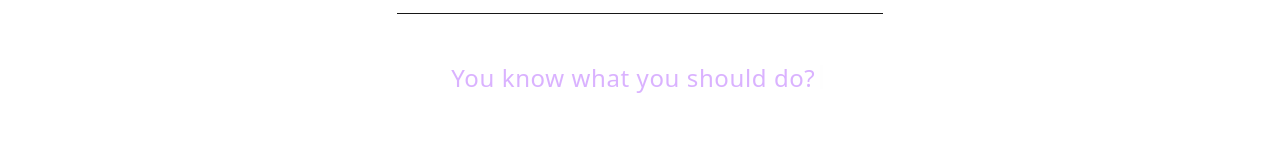
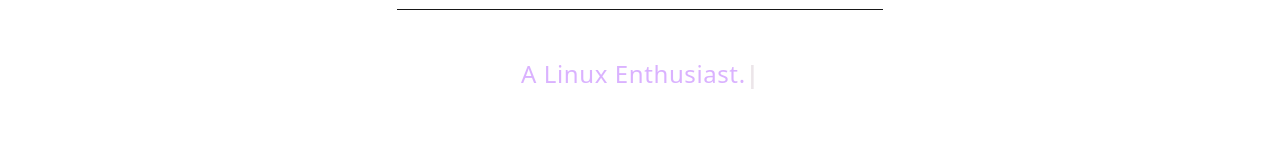
Before and after one commit to sunnycc17/my-portfolio, a Next.js app: page / in a window 1280 px wide. Shown: the part 321-468 px from the top of the page. Built offline with nearby package versions, Linux system fonts and the light colour scheme.

Commit message:
fixed typed variables and layout shift

```diff
--- a/components/welcome/TypedText.jsx
+++ b/components/welcome/TypedText.jsx
@@ -10,6 +10,7 @@
     if (!el.current) return;
 
     const typed = new Typed(el.current, {
+      strings: strings,
       typeSpeed: 35, // slightly slower for smoother typing
       backSpeed: 20, // slower deletion
       backDelay: 2000, // longer pause before deleting
--- a/components/welcome/WelcomeSection.jsx
+++ b/components/welcome/WelcomeSection.jsx
@@ -15,6 +15,7 @@
       </h1>
 
       <div data-aos="zoom-in" className="flex flex-row p-2 mt-7">
+        <div className="relative h-8">
           <TypedText
             strings={[
               "A Front-End Developer. ",
@@ -22,6 +23,7 @@
               "A Problem Solver. ",
             ]}
           />
+        </div>
       </div>
 
       <div
```
Lines whose indentation alone changed are shown as unchanged.
